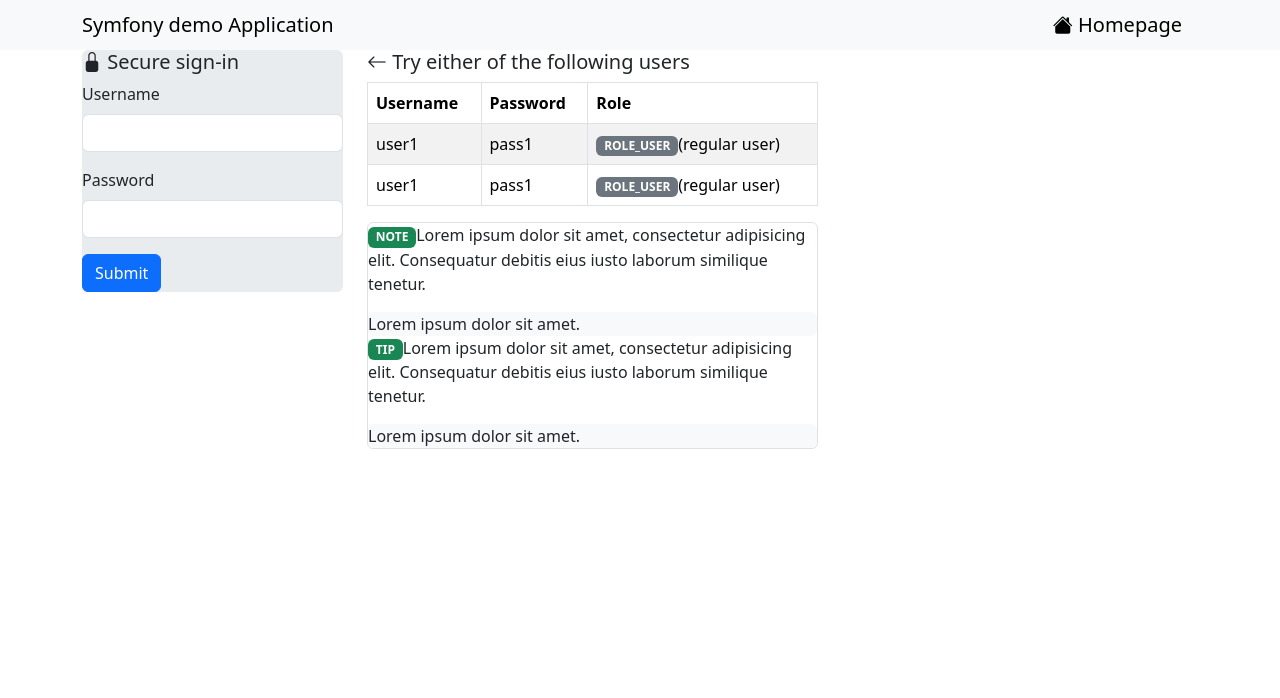
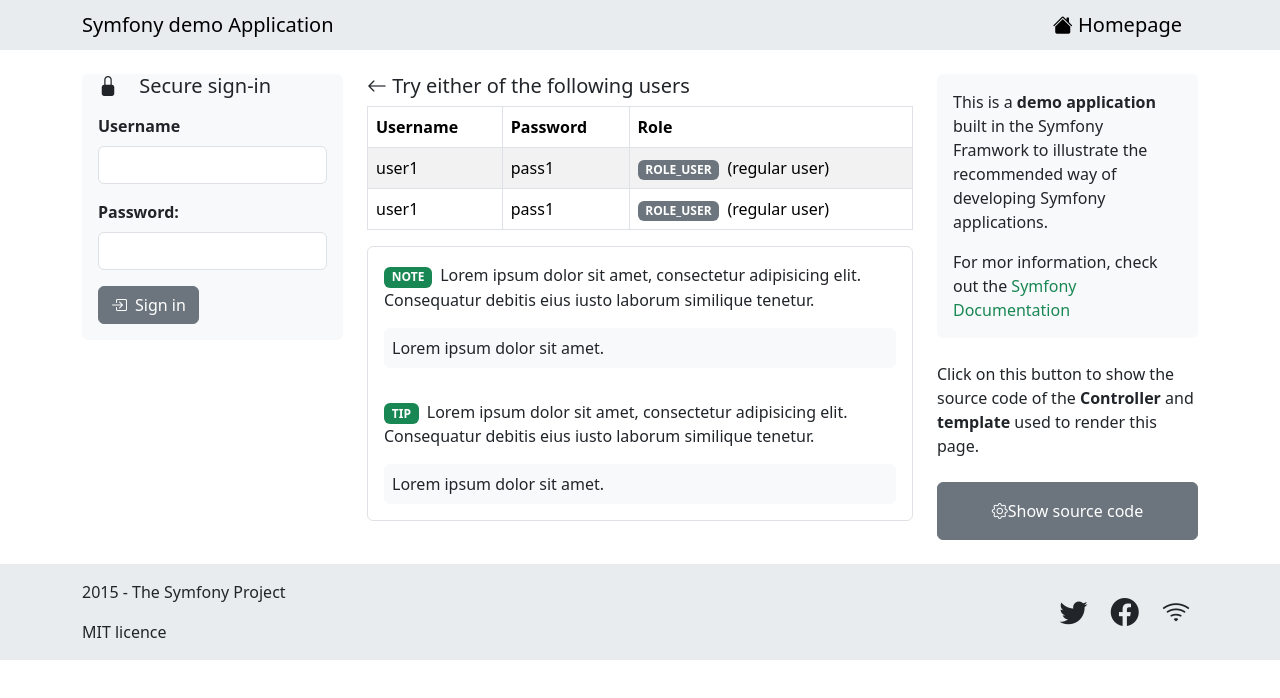
Before and after one commit to MalakayaLvg/bootstrapMaquette1, a plain HTML site: page index.html in a window 1280 px wide. Drawn offline with nearby package versions, Linux system fonts and the light colour scheme.

Commit message:
v2 maquette1

```diff
--- a/index.html
+++ b/index.html
@@ -8,8 +8,9 @@
     <link rel="stylesheet" href="style.css">
 </head>
 <body>
-
-<nav class="navbar bg-body-tertiary">
+<div class="d-flex flex-column">
+    <div>
+        <nav class="navbar bg-body-secondary">
             <div class="container">
                 <span class="navbar-brand mb-0 h1">Symfony demo Application</span>
                 <span class="navbar-brand mb-0 h1"><i class="bi bi-house-fill"></i> Homepage</span>
@@ -17,26 +18,27 @@
         </nav>
 
         <div class="container">
-    <div class="row">
+            <div class="row my-4">
+
                 <div class="col-3">
-            <div class="bg-body-secondary rounded">
-                <h5><i class="bi bi-lock-fill"></i> Secure sign-in</h5>
+                    <div class="bg-light rounded">
+                        <h5><i class="bi bi-lock-fill m-3"></i> Secure sign-in</h5>
 
-                <form>
+                        <form class="m-3">
                             <div class="mb-3">
-                        <label for="exampleInputEmail1" class="form-label">Username</label>
+                                <label for="exampleInputEmail1" class="form-label"><span class="fw-semibold">Username</span></label>
                                 <input type="name" class="form-control" id="exampleInputEmail1" aria-describedby="emailHelp">
                             </div>
                             <div class="mb-3">
-                        <label for="exampleInputPassword1" class="form-label">Password</label>
+                                <label for="exampleInputPassword1" class="form-label"><span class="fw-semibold">Password:</span></label>
                                 <input type="password" class="form-control" id="exampleInputPassword1">
                             </div>
-                    <button type="submit" class="btn btn-primary">Submit</button>
+                            <button type="submit" class="btn btn-secondary mb-3"><i class="bi bi-box-arrow-in-right me-2"></i>Sign in</button>
                         </form>
 
                     </div>
                 </div>
-        <div class="col-5">
+                <div class="col-6">
                     <h5><i class="bi bi-arrow-left"></i> Try either of the following users</h5>
 
                     <table class="table table-striped table-bordered table-hover">
@@ -51,37 +53,71 @@
                         <tr>
                             <td>user1</td>
                             <td>pass1</td>
-                        <td><span class="badge bg-secondary">ROLE_USER</span>(regular user)</td>
+                            <td><span class="badge bg-secondary me-2">ROLE_USER</span>(regular user)</td>
                         </tr>
                         <tr>
                             <td>user1</td>
                             <td>pass1</td>
-                        <td><span class="badge bg-secondary">ROLE_USER</span>(regular user)</td>
+                            <td><span class="badge bg-secondary me-2">ROLE_USER</span>(regular user)</td>
                         </tr>
                         </tbody>
                     </table>
 
                     <div class="border rounded d-flex flex-column">
 
-                <p><span class="badge text-bg-success">NOTE</span>Lorem ipsum dolor sit amet, consectetur adipisicing elit. Consequatur debitis eius iusto laborum similique tenetur.</p>
-                <div class="bg-light rounded width-100%">
+                        <div class="m-3">
+                            <p><span class="badge text-bg-success me-2">NOTE</span>Lorem ipsum dolor sit amet, consectetur adipisicing elit. Consequatur debitis eius iusto laborum similique tenetur.</p>
+                            <div class="bg-light rounded p-2">
                                 <span class="">Lorem ipsum dolor sit amet.</span>
                             </div>
-                <p><span class="badge text-bg-success">TIP</span>Lorem ipsum dolor sit amet, consectetur adipisicing elit. Consequatur debitis eius iusto laborum similique tenetur.</p>
-                <div class="bg-light rounded width-100%">
+                        </div>
+
+                        <div class="m-3">
+                            <p><span class="badge text-bg-success me-2">TIP</span>Lorem ipsum dolor sit amet, consectetur adipisicing elit. Consequatur debitis eius iusto laborum similique tenetur.</p>
+                            <div class="bg-light rounded width-100% p-2">
                                 <span class="">Lorem ipsum dolor sit amet.</span>
                             </div>
+                        </div>
+
 
                     </div>
                 </div>
 
-        <div class="col-3">
+                <div class="col-3 d-flex flex-column">
+                    <div class="bg-light rounded">
+                        <div class="m-3">
+                            <p>This is a <span class="fw-semibold">demo application</span> built in the Symfony Framwork to illustrate the recommended way of developing Symfony applications.</p>
+                            <p>For mor information, check out the <a href="#" class="link-success link-offset-2 link-underline-opacity-0">Symfony Documentation</a></p>
+                        </div>
+                    </div>
 
+                    <p class="my-4">Click on this button to show the source code of the <span class="fw-semibold">Controller</span> and <span class="fw-semibold">template</span> used to render this page.</p>
+
+                    <button type="button" class="btn btn-secondary py-3"><i class="bi bi-gear"></i>Show source code</button>
+                </div>
+            </div>
+        </div>
+    </div>
+
+    <div class="bg-body-secondary flex-end ">
+        <div class="container d-flex justify-content-between align-items-center">
+            <div>
+                <p class="fw-light pt-3">2015 - The Symfony Project</p>
+                <p class="fw-light">MIT licence</p>
+            </div>
+            <div>
+            <span class="h3">
+                <i class="bi bi-twitter mx-2"></i>
+                <i class="bi bi-facebook mx-2"></i>
+                <i class="bi bi-wifi mx-2"></i>
+            </span>
+            </div>
         </div>
     </div>
 </div>
 
 
+
 <script src="https://cdn.jsdelivr.net/npm/bootstrap@5.3.2/dist/js/bootstrap.bundle.min.js" integrity="sha384-C6RzsynM9kWDrMNeT87bh95OGNyZPhcTNXj1NW7RuBCsyN/o0jlpcV8Qyq46cDfL" crossorigin="anonymous"></script>
 </body>
 </html>
```
Lines whose indentation alone changed are shown as unchanged.
